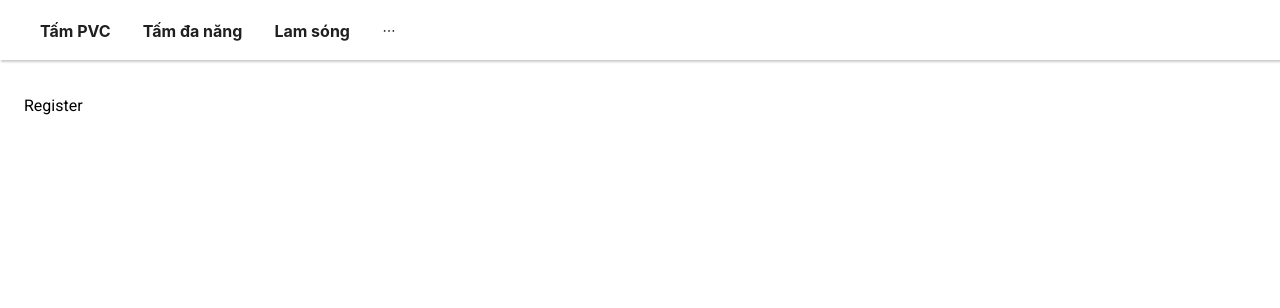
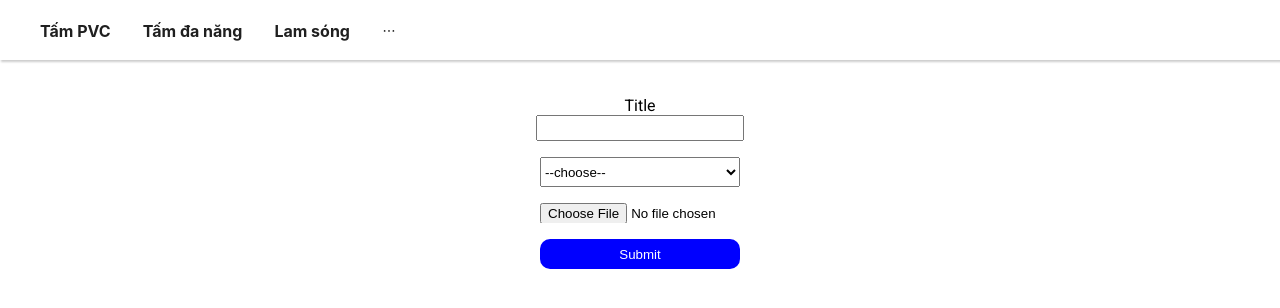
Before and after one commit to Binhbong37/tam-pvc-gia-da, a React (Create React App) app: page /register in a window 1280 px wide. Shown: the top 308 px of the page. Built offline with nearby package versions, Linux system fonts and the light colour scheme; no server answers.

Commit message:
connect firebase

```diff
--- /dev/null
+++ b/src/firebase/index.js
@@ -0,0 +1,18 @@
+import { initializeApp } from 'firebase/app';
+import { getStorage } from 'firebase/storage';
+import { getFirestore } from 'firebase/firestore';
+
+const firebaseConfig = {
+    apiKey: process.env.REACT_APP_KEY,
+    authDomain: 'tam-pvc-gia-da.firebaseapp.com',
+    projectId: 'tam-pvc-gia-da',
+    storageBucket: 'tam-pvc-gia-da.appspot.com',
+    messagingSenderId: '943921599596',
+    appId: '1:943921599596:web:812a41a17a5a5a37497449',
+};
+
+const app = initializeApp(firebaseConfig);
+const storage = getStorage(app);
+const db = getFirestore(app);
+
+export { storage, db };
--- a/src/pages/Register/index.jsx
+++ b/src/pages/Register/index.jsx
@@ -1,10 +1,118 @@
-import React from 'react';
+import './style.css'
+import React, { useEffect, useState } from 'react';
+import { storage, db } from '../../firebase';
+import { getDownloadURL, ref, uploadBytesResumable } from 'firebase/storage';
+import { addDoc, collection, serverTimestamp } from 'firebase/firestore';
+import { useNavigate } from 'react-router-dom';
+
+
+const initialS = {
+  title:'',
+  catelogy:'',
+}
 
 const Register = () => {
-  console.log('Resgitster');
-  console.log(process.env);
+  const [data, setData] = useState(initialS)
+  const {title, catelogy} = data
+  const [file, setFile] = useState(null);
+  const [progress, setProgress] = useState(null);
+  const navigate = useNavigate()
+
+
+  useEffect(() => {
+    const uploadFile = () => {
+      const storageRef = ref(storage, file.name);
+      const uploadTask = uploadBytesResumable(storageRef, file);
+
+      uploadTask.on("state_changed", (snapshot) => {
+        const progress = (snapshot.bytesTransferred/snapshot.totalBytes) * 100;
+        setProgress(progress);
+        switch(snapshot.state) {
+          case "paused":
+            console.log("upload is pause")
+            break;
+          case 'running':
+            console.log("upload is running");
+            break;
+          default:
+            console.log('DANG K LAM GI')
+            break;
+        }
+      }, (err) => {
+        console.log('loi',err)
+      },
+      () => {
+        getDownloadURL(uploadTask.snapshot.ref)
+        .then((url) => {
+          console.log(url);
+          setData((prev) => ({...prev, img: url}))
+        })
+      }
+
+      )
+
+    }
+
+    file && uploadFile()
+  }, [file]);
+
+  const handleChange = (e) => {
+    setData({...data, [e.target.name]:e.target.value})
+  }
+
+  const handleSubmit = async (e) => {
+    e.preventDefault();
+    if(!title) {
+      alert('Fill title')
+      return;
+    }
+    if(!catelogy) {
+      alert("Fill catelory");
+      return;
+    }
+    await addDoc(collection(db, catelogy), {
+      ...data,
+      timestamp:serverTimestamp()
+    });
+
+    navigate('/')
+  }
+
   return (
-    <div>Register</div>
+    <div className='formRegister'>
+     <form onSubmit={handleSubmit}>
+      <div className='form-group'>
+        <label>Title</label>
+        <input name='title' value={title}
+        onChange={handleChange}
+        />
+      </div>
+      <div className='form-group'>
+      <select name='catelogy'
+      onChange={handleChange}
+      value={catelogy}
+      >
+        <option value="">--choose--</option>
+        <option value="pvc">PVC</option>
+        <option value="lamsong">Lamsong</option>
+        <option value="nano">Nano</option>
+        <option value="danang">DangNang</option>
+        <option value="phukienkhac">PhuKienKhac</option>
+      </select>
+      </div>
+
+      <div className='form-group'>
+        <input type='file' onChange={(e) => setFile(e.target.files[0])}/>
+      </div>
+
+      <div className='form-group'>
+      <button
+      disabled={progress !== null && progress < 100}
+      >Submit</button>
+      </div>
+
+     </form>
+    </div>
   )
 }
 
--- /dev/null
+++ b/src/pages/Register/style.css
@@ -0,0 +1,33 @@
+.formRegister {
+    text-align: center;
+}
+
+.form-group {
+    margin-bottom: 1rem;
+}
+
+.form-group select {
+    width: 200px;
+    height: 30px;
+    cursor: pointer;
+}
+
+.form-group input {
+    width: 200px;
+    height: 20px;
+}
+
+.form-group label {
+    display: block;
+}
+
+.form-group button {
+    width: 200px;
+    height: 30px;
+    border-radius: 10px;
+    border: none;
+    outline: none;
+    background-color: blue;
+    color: #fff;
+    cursor: pointer;
+}
```
